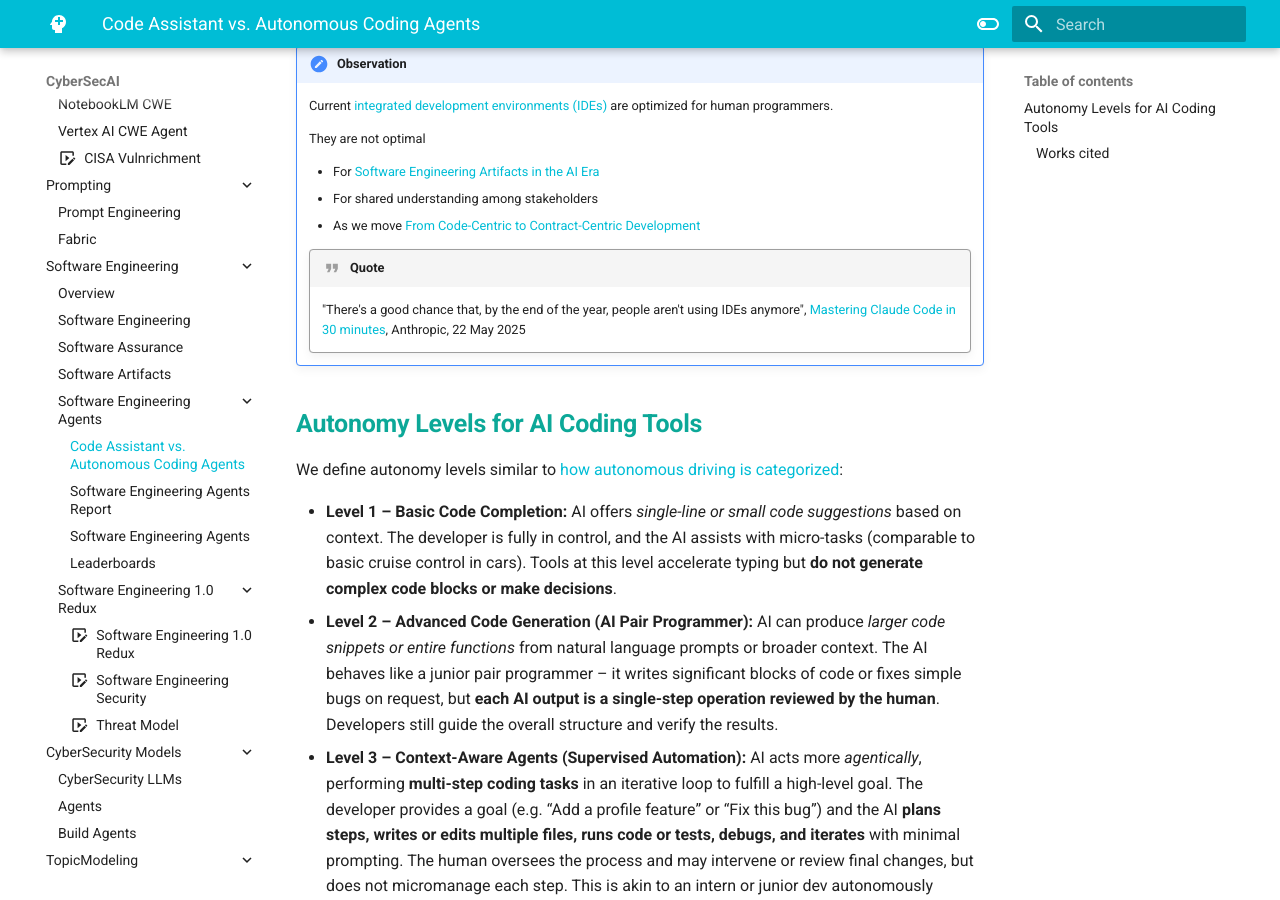
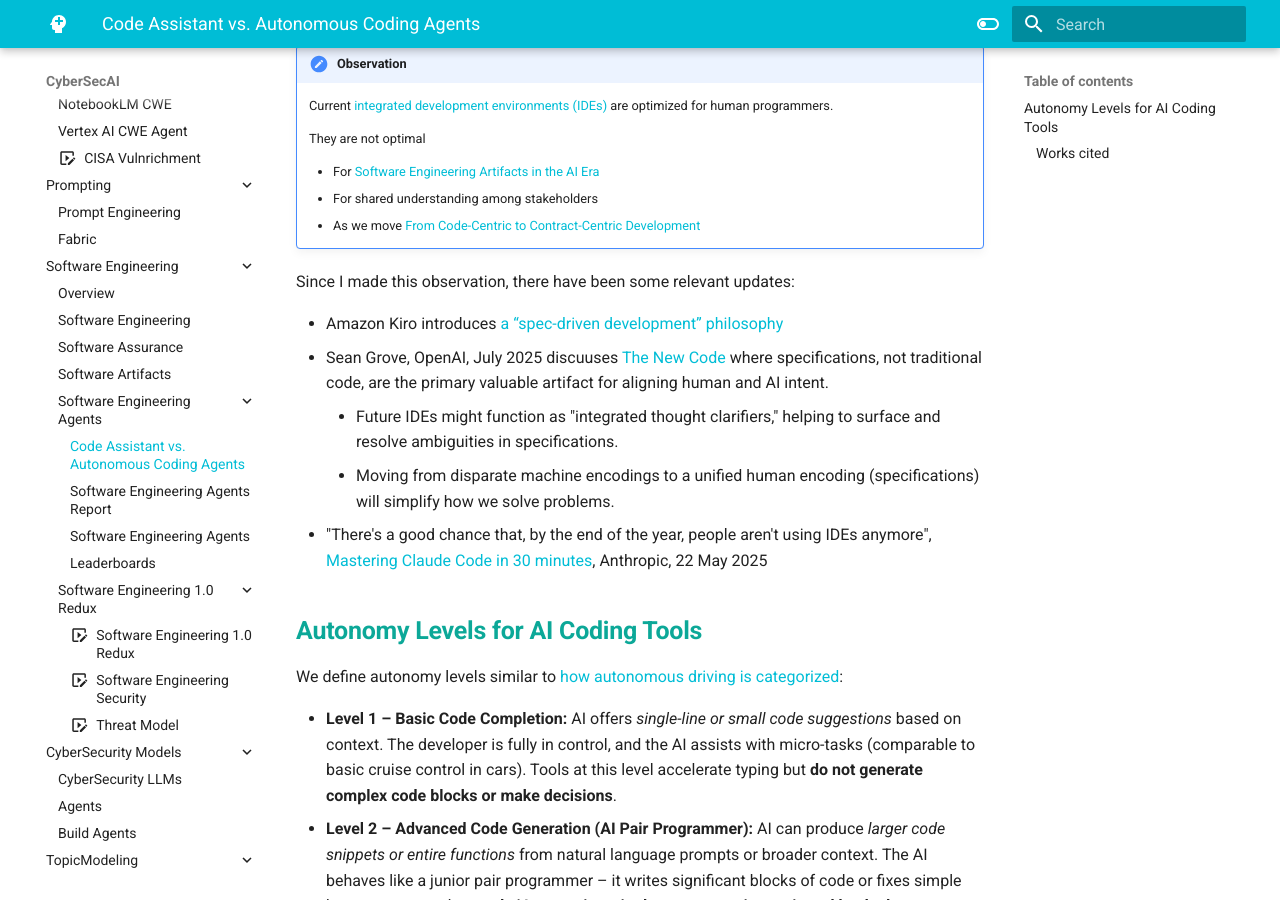
Before and after one commit to CyberSecAI/CyberSecAI.github.io, an MkDocs documentation site: the page built from docs/software/code/code_assistant_agents.md, in a window 1280 px wide and 900 px high, scrolled down 475 px. Built offline with MkDocs 1.6.1 and Material for MkDocs 9.7.7, drawn with Linux system fonts in a browser that asks for light colours; comment, search, counter and statistics services are not loaded.

Commit message:
add refs

```diff
--- a/docs/software/code/code_assistant_agents.md
+++ b/docs/software/code/code_assistant_agents.md
@@ -25,9 +25,15 @@
     - For shared understanding among stakeholders
     - As we move [From Code-Centric to Contract-Centric Development](../introduction.md#from-code-centric-to-contract-centric-development)
 
-    !!! quote
 
-        "There's a good chance that, by the end of the year, people aren't using IDEs anymore", [Mastering Claude Code in 30 minutes](https://youtu.be/6eBSHbLKuN0?t=1586), Anthropic, 22 May 2025
+
+Since I made this observation, there have been some relevant updates:
+
+- Amazon Kiro introduces [a “spec-driven development” philosophy](https://garysvenson09.medium.com/kiro-by-amazon-rethinking-the-ai-coding-ide-landscape-ed357628b71e)
+- Sean Grove, OpenAI, July 2025 discuuses [The New Code](https://youtu.be/8rABwKRsec4?si=bVyUlwN6XsRnvzkp) where specifications, not traditional code, are the primary valuable artifact for aligning human and AI intent.
+    - Future IDEs might function as "integrated thought clarifiers," helping to surface and resolve ambiguities in specifications.
+    - Moving from disparate machine encodings to a unified human encoding (specifications) will simplify how we solve problems.
+- "There's a good chance that, by the end of the year, people aren't using IDEs anymore", [Mastering Claude Code in 30 minutes](https://youtu.be/6eBSHbLKuN0?t=1586), Anthropic, 22 May 2025
 
 ## **Autonomy Levels for AI Coding Tools**
 
```
Also changed, not shown: docs/agents/Agents.md (+1 -0 lines), docs/software/code/leaderboards.md (+10 -0 lines), docs/software/software_assurance.md (+1 -1 lines).
